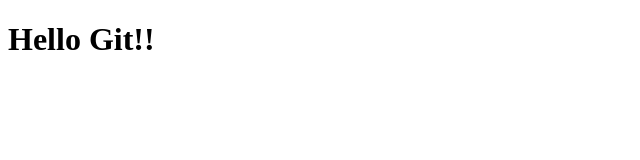
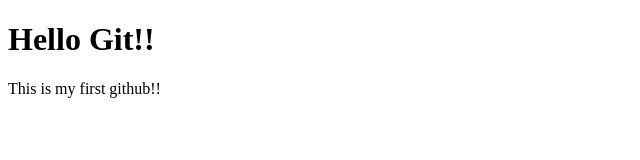
Before and after one commit to JoeGills/MyRepo, a plain HTML site: page index.html in a window 1280 px wide. Shown: the whole page, without its empty margins (0-640 px from the left). Drawn offline with Linux system fonts and the light colour scheme.

Commit message:
Add paragraph

```diff
--- a/index.html
+++ b/index.html
@@ -8,5 +8,6 @@
 </head>
 <body>
     <h1>Hello Git!!</h1>
+    <p>This is my first github!!</p>
 </body>
 </html>
```
